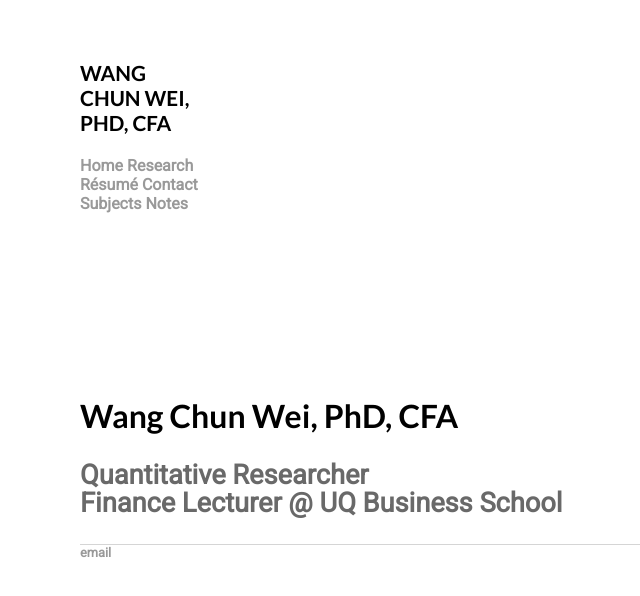
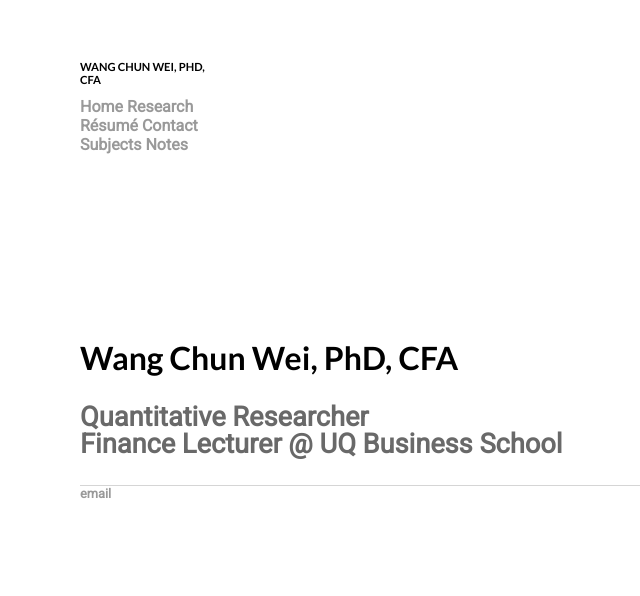
Before and after one commit to weiwangchun/weiwangchun.github.io, a Jekyll site: the page built from index.html, in a window 1280 px wide. Shown: the top 596 px of the page, without its empty margins (112-752 px from the left). Built offline with Jekyll 4.4.1, drawn with Linux system fonts in a browser that asks for light colours; some web fonts are replaced.

Commit message:
Update main.css

```diff
--- a/css/main.css
+++ b/css/main.css
@@ -37,7 +37,7 @@ h2 {
 }
 
 h3 {
-    font-size: 1.3em;
+    font-size: 0.7em;
     font-family:'Lato', sans-serif;
 }
 
```
